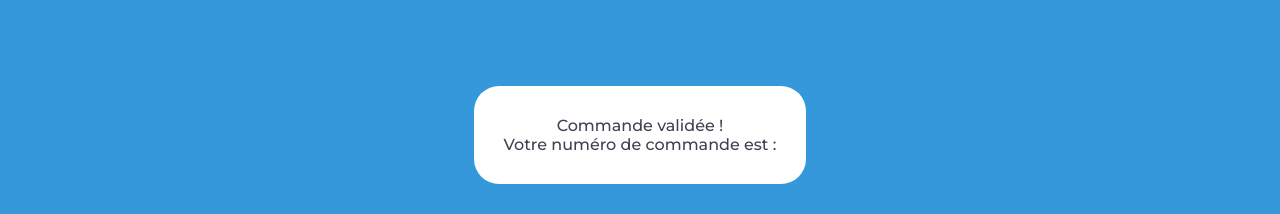
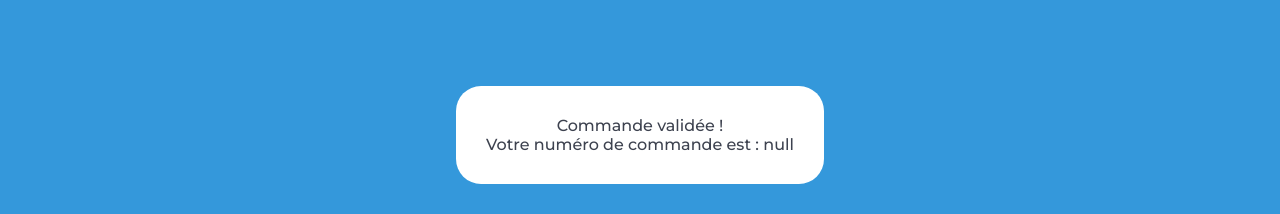
Before and after one commit to stevanparisian/StevanDinet_5_28092021, a plain HTML site: page confirmation.html in a window 1280 px wide. Shown: the part 738-952 px from the top of the page. Drawn offline with Linux system fonts and the light colour scheme.

Commit message:
ecriture code js pour id of order

```diff
--- a/confirmation.html
+++ b/confirmation.html
@@ -46,7 +46,7 @@
       <div class="limitedWidthBlock" id="limitedWidthBlock">
 
         <div class="confirmation">
-          <p>Commande validée ! <br>Votre numéro de commande est : <span id="orderId"><!-- 65431343444684674 --></span></p>
+
         </div>
 
       </div>
--- a/js/confirmation.js
+++ b/js/confirmation.js
@@ -0,0 +1,21 @@
+messageCommande()
+
+
+function messageCommande() {
+
+    localStorage.removeItem("panierKey");
+
+    let orderIdOfOrder = localStorage.getItem("orderKey");
+    let priceOfOrder = localStorage.getItem("totalKey");
+
+    let mainCommande = document.querySelector(".confirmation");
+
+    let messageOrderId = document.createElement("div");
+    messageOrderId.classList.add("message");
+    messageOrderId.innerHTML =
+    `
+    <p>Commande validée ! <br>Votre numéro de commande est : <span id="orderId">${orderIdOfOrder}</span></p>`;
+
+    mainCommande.appendChild(messageOrderId);
+
+}
```
